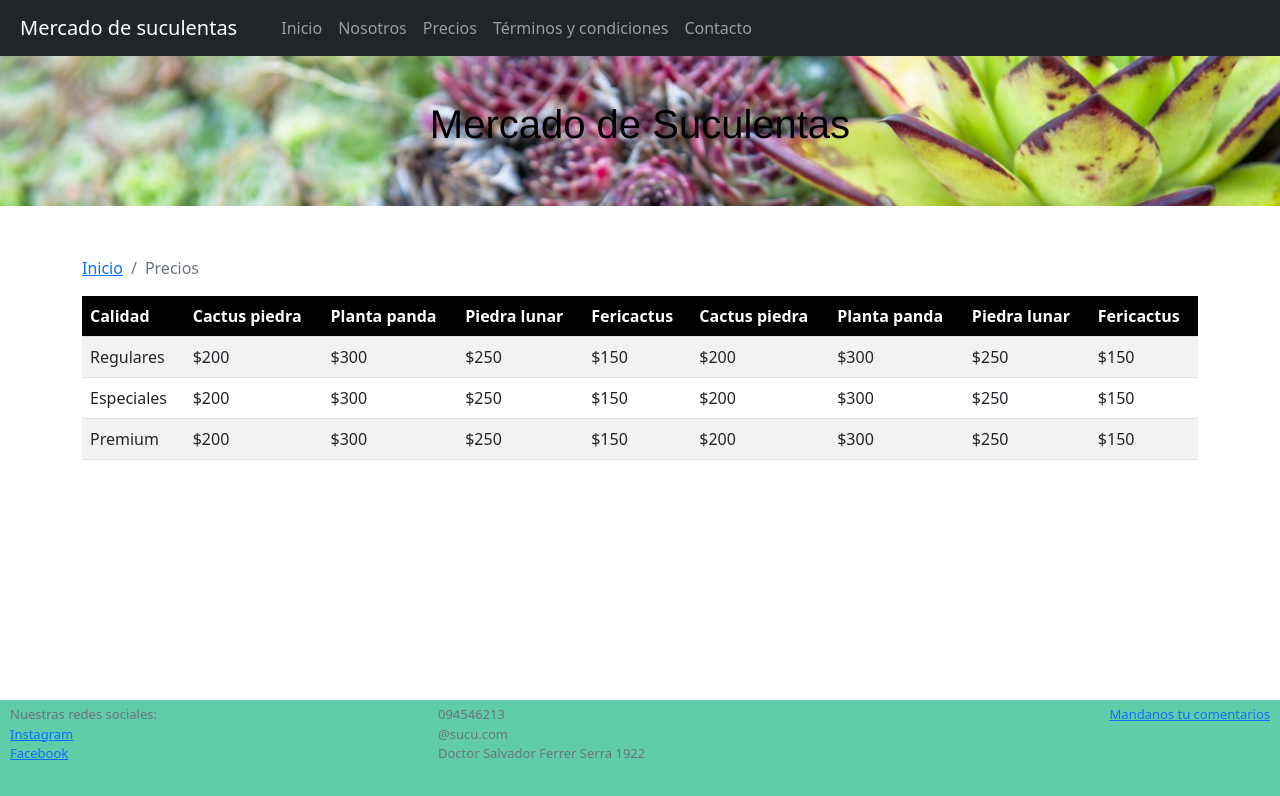
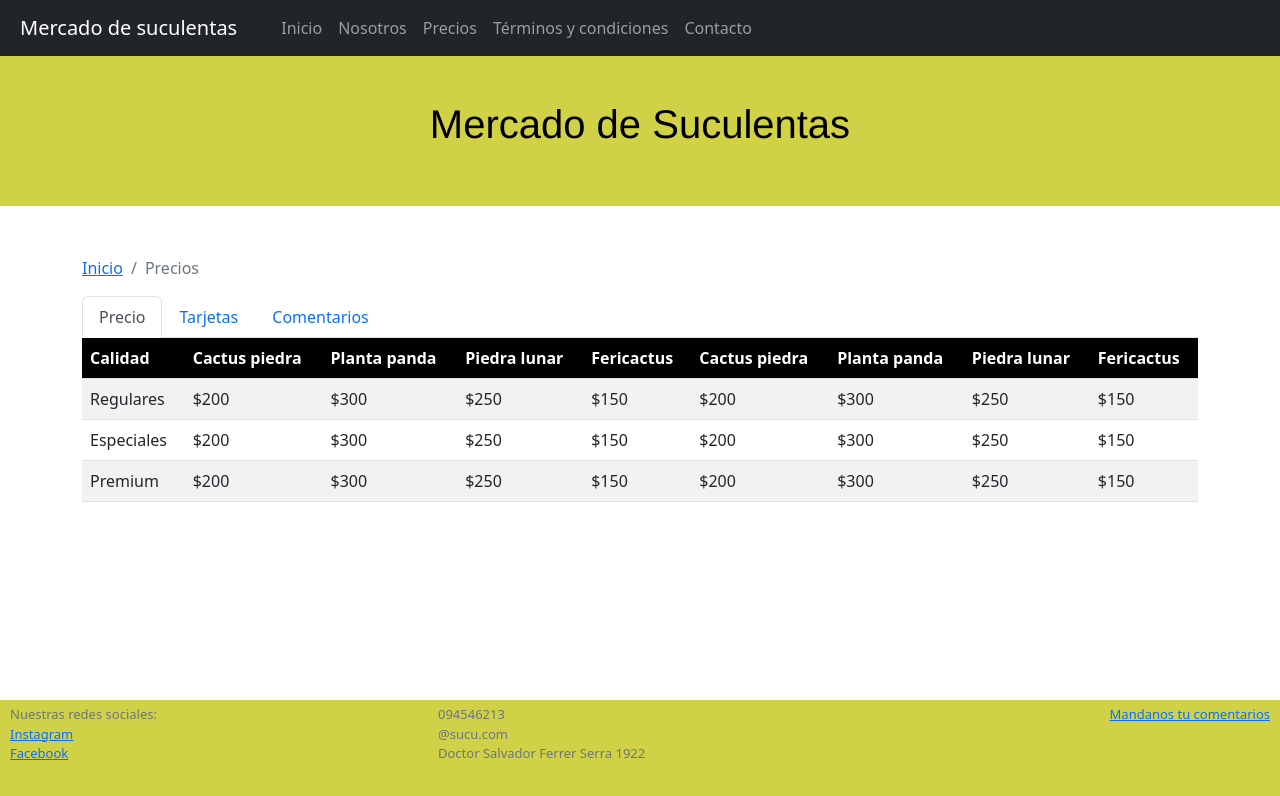
Before and after one commit to ezequielbuffa/hotels-guide, a website: page price.html in a window 1280 px wide. Drawn offline with nearby package versions, Linux system fonts and the light colour scheme; a web font is replaced by a local one.

Commit message:
Using tabs

```diff
--- a/css/styles.css
+++ b/css/styles.css
@@ -1,9 +1,8 @@
 
 
 .jumbotron {
-    background-color: rgb(10, 221, 175);
+    background-color: rgba(196, 196, 17, 0.774);
     padding: 50px 50px 50px;
-    background-image: url("/img/header2.jpg");
     width: 100%;
     background-size: cover;
     font-family:Arial, Helvetica, sans-serif;
@@ -28,7 +27,7 @@ header {
 }
 
 footer {
-    background-color: rgb(97, 204, 168);
+    background-color: rgba(196, 196, 17, 0.774);
     position: absolute;
     left: 0;
     bottom: 0;
@@ -40,6 +39,12 @@ footer {
     font-size: small;
 }
 
+.footer-info{
+
+    color: black
+
+}
+
 
 .card-sucu {
     flex: 1 150px;
@@ -48,7 +53,7 @@ footer {
 
 .btn-comprar {
     width: 100%;
-    background-color: rgb(41, 110, 87);
+    background-color: rgba(114, 201, 42, 0.884);
     color: white;
     margin-top: 10px;
 }
--- a/price.html
+++ b/price.html
@@ -38,6 +38,24 @@
                 <li class="breadcrumb-item active" aria-current="page">Precios</li>
             </ol>
         </nav>
+            <!-- Tabs elments -->
+        <ul class="nav nav-tabs" id="myTab" role="tablist">
+            <li class="nav-item">
+                <a class="nav-link active" id="price-tab" data-bs-toggle="tab" href="#price" role="tab"
+                    aria-controls="price" aria-selected="true"> Precio</a>
+            </li>
+            <li class="nav-item">
+                <a class="nav-link " id="card-tab" data-bs-toggle="tab" href="#card" role="tab" aria-controls="card"
+                    aria-selected="true">Tarjetas</a>
+            </li>
+            <li class="nav-item">
+                <a class="nav-link " id="comments-tab" data-bs-toggle="tab" href="#comments" role="tab"
+                    aria-controls="comments" aria-selected="true"> Comentarios</a>
+            </li>
+        </ul>
+            <!-- Tabs links -->
+        <div class="tab-content" id="myTabContent">
+            <div class="tab-panel fade show active" id="price" role="tabpanel" aria-labelledby="price-tab">
                 <div class="table-responsive">
                     <table class="table table-striped">
                         <thead class="thead-dark">
@@ -88,6 +106,18 @@
                         </tbody>
                     </table>
                 </div>
+            </div>
+        </div>
+        <div class="tab-content" id="myTabContent">
+            <div class="tab-panel fade" id="card" role="tabpanel" aria-labelledby="card-tab">
+                <div>Tarjetas</div>
+            </div>
+        </div>
+        <div class="tab-content" id="myTabContent">
+            <div class="tab-panel fade" id="comments" role="tabpanel" aria-labelledby="comments-tab">
+                <div>Comentarios</div>
+            </div>
+        </div>
         <footer class="text-muted">
             <div class="row">
                 <div class="col d-flex flex-column align-items-start">
```
Also changed, not shown: index.html (+3 -2 lines). Lines whose indentation alone changed are shown as unchanged.
